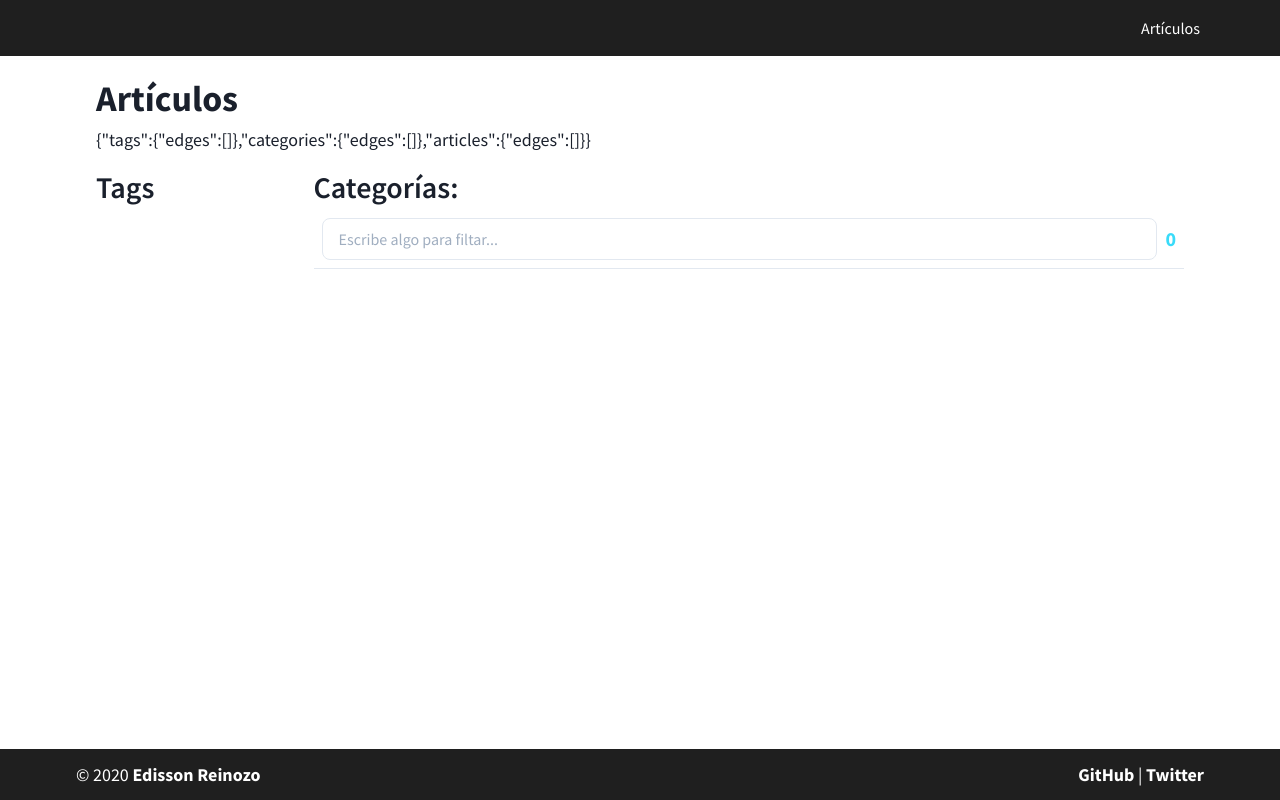
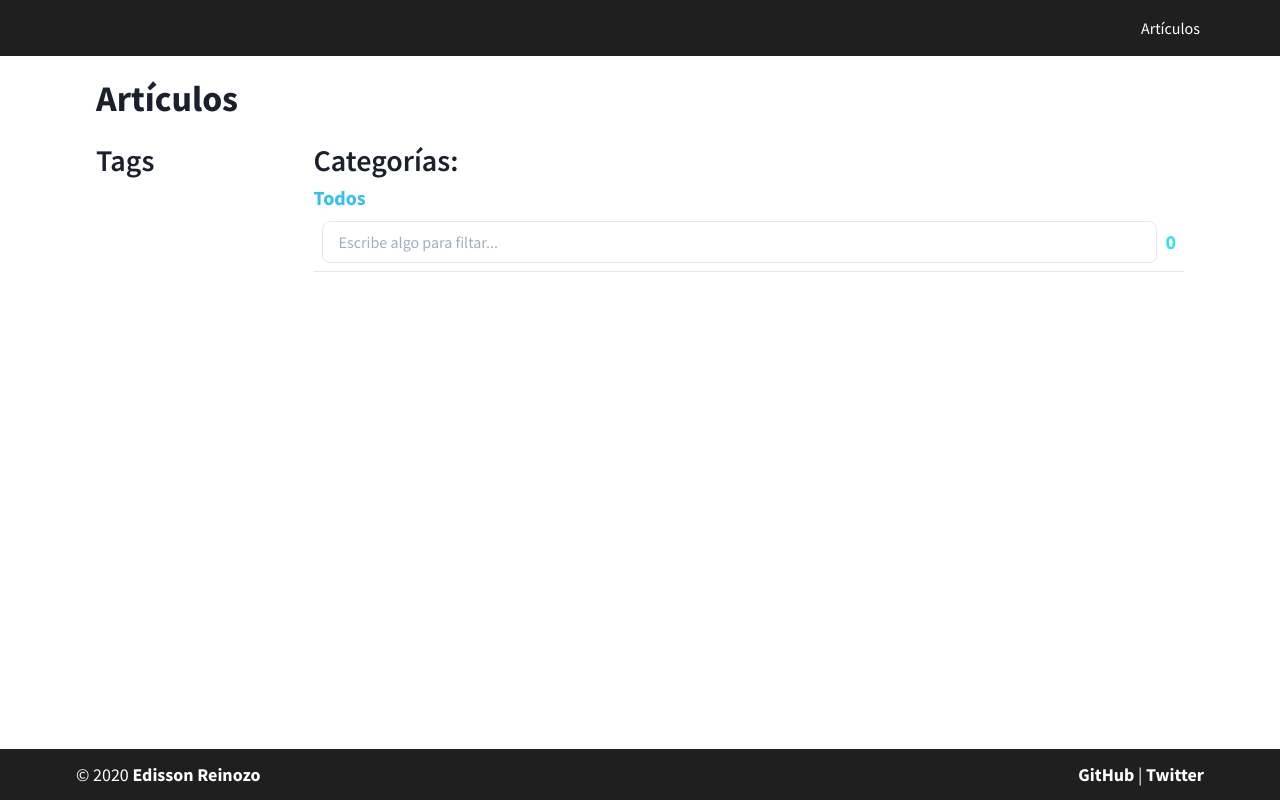
Before and after one commit to edzzn/blog, a Gatsby site: page /articulos in a window 1280 px wide. Built offline with nearby package versions, Linux system fonts and the light colour scheme; Gatsby itself is replaced by a stand-in of ours; what @tailwindcss/custom-forms would draw is missing.

Commit message:
Tag and category Filter

```diff
--- a/gatsby-node.js
+++ b/gatsby-node.js
@@ -74,7 +74,7 @@ exports.createPages = async ({ actions, graphql, reporter }) => {
 
   categories.forEach((category) => {
     createPage({
-      path: `categoria/${category}`,
+      path: `articulos/categoria/${category}`,
       component: categoryTemplate,
       context: {
         // additional data can be passed via context
@@ -95,7 +95,7 @@ exports.createPages = async ({ actions, graphql, reporter }) => {
 
   tags.forEach((tag) => {
     createPage({
-      path: `tag/${tag}`,
+      path: `articulos/tag/${tag}`,
       component: tagTemplate,
       context: {
         // additional data can be passed via context
--- a/src/components/articles/components/ArticleCard.js
+++ b/src/components/articles/components/ArticleCard.js
@@ -2,23 +2,24 @@ import React from 'react';
 import PropTypes from 'prop-types';
 
 import { Link } from 'gatsby';
+import { slugify } from '../../../utils/article';
 
 function ArticleCard({ article }) {
   return (
     <div key={article.slug} className='col-span-12 sm:col-span-6 p-3'>
-      <Link to={article.slug}>
+      <Link to={`/${article.slug}`}>
         <img src={article.image} />
         <h3>{article.title}</h3>
       </Link>
-      <Link to='#'>
+      <Link to={`/articulos/categoria/${slugify(article.category)}`}>
         <span className='category'>{article.category}</span>
       </Link>
       <br />
       <div className='tags'>
         {article.tags.map((tag) => (
-          <span className='tag' key={tag}>
-            {tag}
-          </span>
+          <Link to={`/articulos/tag/${slugify(tag)}`} key={tag}>
+            <span className='tag'>{tag}</span>
+          </Link>
         ))}
       </div>
       <p>{article.description}</p>
--- a/src/components/home/components/RecerArticles.js
+++ b/src/components/home/components/RecerArticles.js
@@ -7,7 +7,7 @@ import { ArticleCard } from '../../articles';
 const RecentArticles = ({ articles }) => (
   <section>
     <h2>Artículos Recientes</h2>
-    <Link to='articulos'>
+    <Link to='/articulos'>
       <span className='category'>Ver todos ➤</span>
     </Link>
     <div className='grid grid-cols-12'>
--- a/src/pages/articulos.js
+++ b/src/pages/articulos.js
@@ -1,11 +1,12 @@
 import React from 'react';
 import PropTypes from 'prop-types';
 import Layout from '../components/shared/layout';
-import { StaticQuery, graphql } from 'gatsby';
+import { StaticQuery, graphql, Link } from 'gatsby';
 import {
   getTagsFromQuery,
   getCategoriesFromQuery,
   getArticlesFromQuery,
+  slugify,
 } from '../utils/article';
 import {
   // ArticleCard,
@@ -25,11 +26,43 @@ class ArticlesPage extends React.Component {
     };
 
     this.filterArticles = this.filterArticles.bind(this);
+    this.isCategoryPage = this.isCategoryPage.bind(this);
+    this.isTagPage = this.isTagPage.bind(this);
+    this.getPageCatOrTagFilter = this.getPageCatOrTagFilter.bind(this);
+    this.infoTagCatPage = this.infoTagCatPage.bind(this);
+  }
+
+  isCategoryPage() {
+    return this.props.isCategoryPage;
+  }
+  isTagPage() {
+    return this.props.isTagPage;
+  }
+
+  getPageCatOrTagFilter() {
+    if (this.isCategoryPage()) return this.props.pageContext.category;
+    if (this.isTagPage()) return this.props.pageContext.tag;
+    return '';
   }
 
   filterArticles(articles) {
+    let filteredArticles = [...articles];
+    const catOrTagFilter = this.getPageCatOrTagFilter();
+
+    if (this.isCategoryPage() && catOrTagFilter) {
+      filteredArticles = filteredArticles.filter(
+        (article) => slugify(article.category) === catOrTagFilter
+      );
+    }
+
+    if (this.isTagPage() && catOrTagFilter) {
+      filteredArticles = filteredArticles.filter((article) => {
+        return article.tags.some((tag) => slugify(tag) === catOrTagFilter);
+      });
+    }
+
     if (this.state.filterText !== '') {
-      return [...articles].filter((article) => {
+      return filteredArticles.filter((article) => {
         const lowerCasedFilteredText = this.state.filterText.toLowerCase();
         const inTitle = article.title
           .toLowerCase()
@@ -43,7 +76,17 @@ class ArticlesPage extends React.Component {
         return inTitle || inCategory || inDescription;
       });
     }
-    return articles;
+    return filteredArticles;
+  }
+
+  infoTagCatPage() {
+    if (this.isTagPage() || this.isCategoryPage())
+      return (
+        <h4>
+          Mostrando articulos sobre:{' '}
+          <strong>{this.getPageCatOrTagFilter()}</strong>
+        </h4>
+      );
   }
 
   render() {
@@ -62,24 +105,28 @@ class ArticlesPage extends React.Component {
       >
         <h2>Artículos</h2>
 
-        <p>{JSON.stringify(this.props)}</p>
         <div className='flex mt-3'>
           <aside className='hidden md:w-1/4 md:block xl:w-1/5'>
             <h3>Tags</h3>
             {tags.map((tag) => (
-              <p className='tag' key={tag}>
-                {tag}
-              </p>
+              <Link to={`/articulos/tag/${slugify(tag)}`} key={tag}>
+                {' '}
+                <p className='tag'>{tag}</p>
+              </Link>
             ))}
           </aside>
           <section className='md:w-3/4 xl:w-4/5 '>
             <h3>Categorías:</h3>
+            <span className='category mr-3'>
+              <Link to={`/articulos`}>Todos</Link>
+            </span>
             {categories.map((category) => (
               <span className='category mr-3' key={category}>
-                {category}
+                <Link to={`/articulos/categoria/${slugify(category)}`}>
+                  {category}
+                </Link>
               </span>
             ))}
-
             <ArticlesFilter
               count={filteredArticles.length}
               filterText={this.state.filterText ? this.state.filterText : ''}
@@ -90,7 +137,7 @@ class ArticlesPage extends React.Component {
               }}
             />
             <hr />
-
+            {this.infoTagCatPage()}
             <ArticlesContainer articles={filteredArticles} />
           </section>
         </div>
@@ -100,13 +147,18 @@ class ArticlesPage extends React.Component {
 }
 
 ArticlesPage.propTypes = {
-  isCategoryPage: PropTypes.bool.isRequired,
+  isCategoryPage: PropTypes.bool,
+  isTagPage: PropTypes.bool,
   tags: PropTypes.object.isRequired,
   categories: PropTypes.object.isRequired,
   articles: PropTypes.object.isRequired,
+  pageContext: PropTypes.shape({
+    category: PropTypes.string,
+    tag: PropTypes.string,
+  }),
 };
 
-const renderArticles = () => (
+const renderArticles = (props) => (
   <StaticQuery
     query={graphql`
       query ArticlesPage {
@@ -174,7 +226,7 @@ const renderArticles = () => (
       }
     `}
     render={(data) => {
-      return <ArticlesPage {...data} />;
+      return <ArticlesPage {...props} {...data} />;
     }}
   />
 );
--- a/src/templates/articleTemplate.js
+++ b/src/templates/articleTemplate.js
@@ -5,6 +5,7 @@ import Layout from '../components/shared/layout';
 import PropTypes from 'prop-types';
 // import React from 'react';
 import { graphql, Link } from 'gatsby';
+import { slugify } from '../utils/article';
 
 function ArticleTemplate({
   data, // this prop will be injected by the GraphQL query below.
@@ -22,14 +23,14 @@ function ArticleTemplate({
         <h1>{frontmatter.title}</h1>
 
         <img src={frontmatter.image} />
-        <Link to='#'>
+        <Link to={`/articulos/categoria/${slugify(frontmatter.category)}`}>
           <span className='category'>{frontmatter.category}</span>
         </Link>
         <div className='tags my-2'>
           {frontmatter.tags.map((tag) => (
-            <span className='tag' key={tag}>
-              {tag}
-            </span>
+            <Link to={`/articulos/tag/${slugify(tag)}`} key={tag}>
+              <span className='tag'>{tag}</span>
+            </Link>
           ))}
         </div>
         <hr className='mb-3' />
@@ -53,7 +54,7 @@ ArticleTemplate.propTypes = {
         image: PropTypes.string,
         date: PropTypes.string.isRequired,
         category: PropTypes.string,
-        description: PropTypes.string.isRequired,
+        description: PropTypes.string,
         tags: PropTypes.arrayOf(PropTypes.string).isRequired,
       }).isRequired,
       html: PropTypes.string,
--- /dev/null
+++ b/src/templates/categoryTemplate.js
@@ -0,0 +1,18 @@
+import React from 'react';
+import PropTypes from 'prop-types';
+
+import ArticlesPage from '../pages/articulos';
+
+const CategoriesRoute = (props) => {
+  return <ArticlesPage {...props.data} {...props} isCategoryPage={true} />;
+};
+
+CategoriesRoute.propTypes = {
+  data: PropTypes.object,
+  pageContext: PropTypes.shape({
+    category: PropTypes.string.isRequired,
+  }).isRequired,
+  path: PropTypes.string,
+};
+
+export default CategoriesRoute;
--- /dev/null
+++ b/src/templates/tagTemplate.js
@@ -0,0 +1,18 @@
+import React from 'react';
+import PropTypes from 'prop-types';
+
+import ArticlesPage from '../pages/articulos';
+
+const TagsRoute = (props) => {
+  return <ArticlesPage {...props.data} {...props} isTagPage={true} />;
+};
+
+TagsRoute.propTypes = {
+  data: PropTypes.object,
+  pageContext: PropTypes.shape({
+    tag: PropTypes.string.isRequired,
+  }).isRequired,
+  path: PropTypes.string,
+};
+
+export default TagsRoute;
--- a/src/utils/article.js
+++ b/src/utils/article.js
@@ -38,3 +38,22 @@ export function getCategoriesFromQuery(categories) {
   }
   return [];
 }
+
+export function slugify(str) {
+  str = str.replace(/^\s+|\s+$/g, ''); // trim
+  str = str.toLowerCase();
+
+  // remove accents, swap ñ for n, etc
+  var from = 'àáäâèéëêìíïîòóöôùúüûñç·/_,:;';
+  var to = 'aaaaeeeeiiiioooouuuunc------';
+  for (var i = 0, l = from.length; i < l; i++) {
+    str = str.replace(new RegExp(from.charAt(i), 'g'), to.charAt(i));
+  }
+
+  str = str
+    .replace(/[^a-z0-9 -]/g, '') // remove invalid chars
+    .replace(/\s+/g, '-') // collapse whitespace and replace by -
+    .replace(/-+/g, '-'); // collapse dashes
+
+  return str;
+}
```
